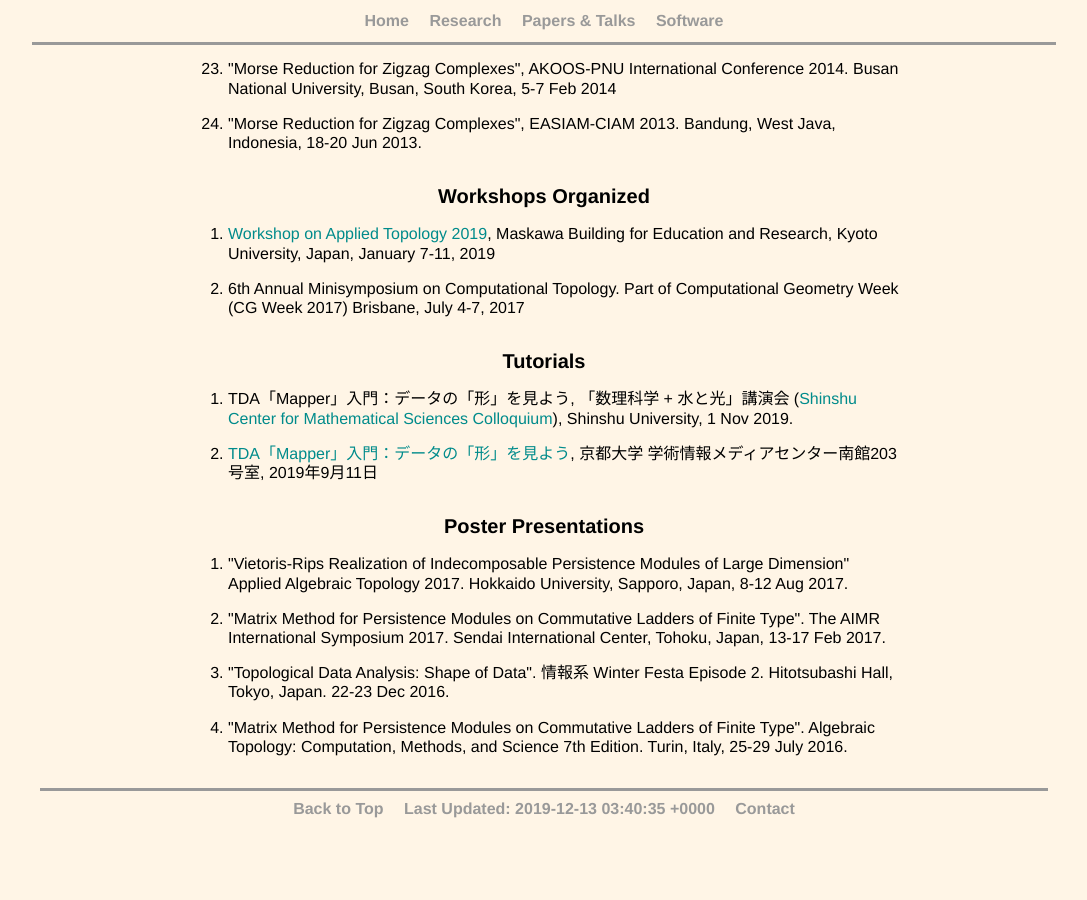
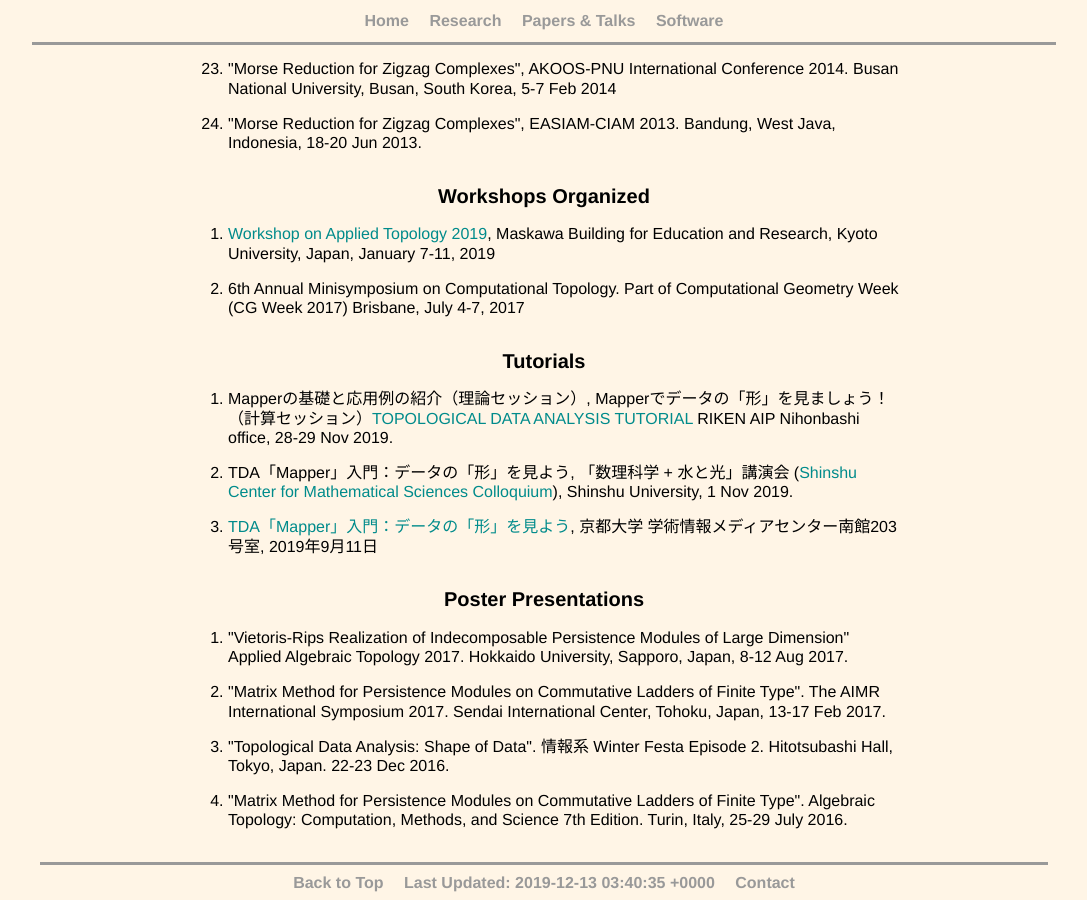
Before and after one commit to emerson-escolar/emerson-escolar.github.io, a Jekyll site: the page built from research_lists.html, in a window 1280 px wide and 900 px high, scrolled down 2711 px. Shown: the whole window, without its empty margins (96-1183 px from the left). Built offline with Jekyll 4.4.1, drawn with Linux system fonts in a browser that asks for light colours; before the commit the page ends 3537 px from its top, so only the background shows below that.

Commit message:
add tda tutorial riken aip

```diff
--- a/research_lists.html
+++ b/research_lists.html
@@ -209,6 +209,9 @@ title: Emer's Papers & Talks
 	<h2> Tutorials </h2>
 	<ol class="wordbox paperlist">
     <li>
+      Mapperの基礎と応用例の紹介（理論セッション）, Mapperでデータの「形」を見ましょう！（計算セッション）<a target="_blank" href="https://sites.google.com/view/tda-tutorial/">TOPOLOGICAL DATA ANALYSIS TUTORIAL</a> RIKEN AIP Nihonbashi office, 28-29 Nov 2019.
+    </li>
+    <li>
     TDA「Mapper」入門：データの「形」を見よう, 「数理科学 + 水と光」講演会 (<a target="_blank" href="http://math.shinshu-u.ac.jp/~center/colloquium/colloquium.html">Shinshu Center for Mathematical Sciences Colloquium</a>), Shinshu University, 1 Nov 2019.
   </li>
     <li>
```
